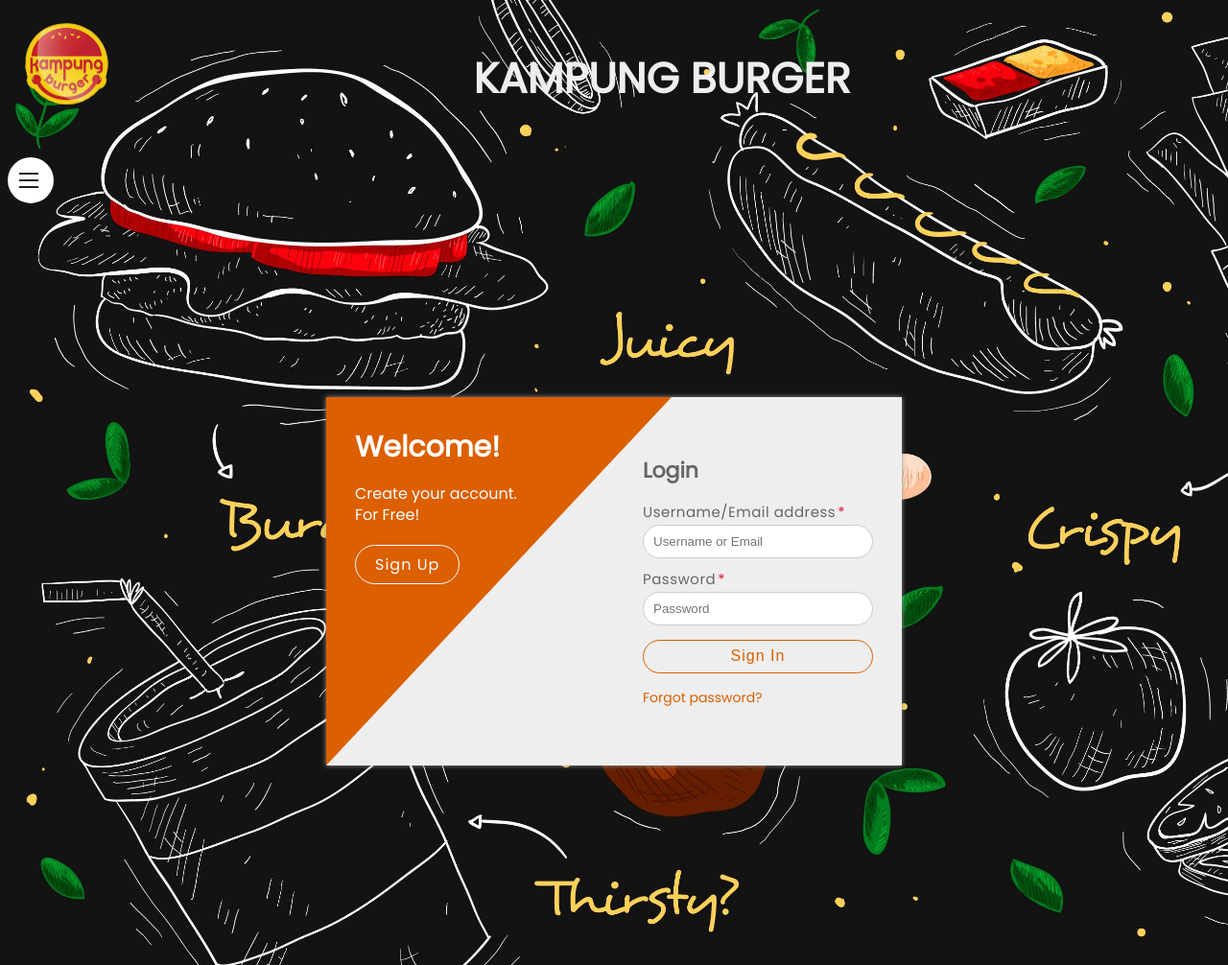
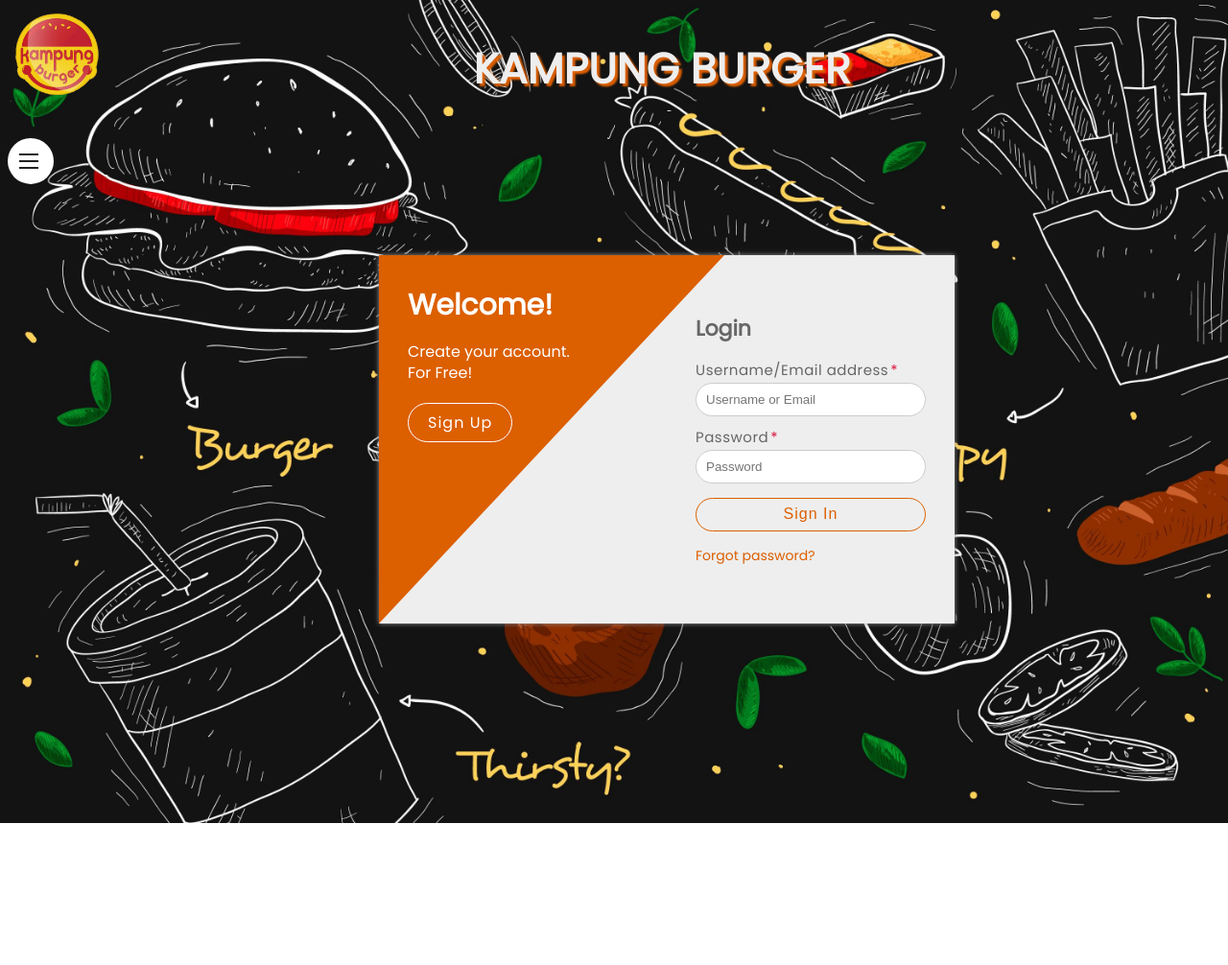
Before and after one commit to lyzess/Project-1-Web-Design, a plain HTML site: page Login.html in a window 1280 px wide. Shown: the whole page at 96% size. After the commit the page ends 858 px from the top, so only its background shows below. Drawn offline with Linux system fonts and the light colour scheme.

Commit message:
Update login.css

```diff
--- a/login.css
+++ b/login.css
@@ -23,10 +23,13 @@
     }
 .header {
     text-align: center;
-    padding: 20px;
+    padding: 10px;
     font-size: 22px;
     color: #EEEEEE;
+    text-shadow: 3px 3px 2px  #DC5F00;
+
     }
+
 
 nav {
     width: 300px;
@@ -95,7 +98,7 @@
 
 .wrapper {
     margin: 0 auto;
-    margin-top: -20%;
+    margin-top: -30%;
     width: 100%;
     max-width: 1140px;
     min-height: 100vh;
```
